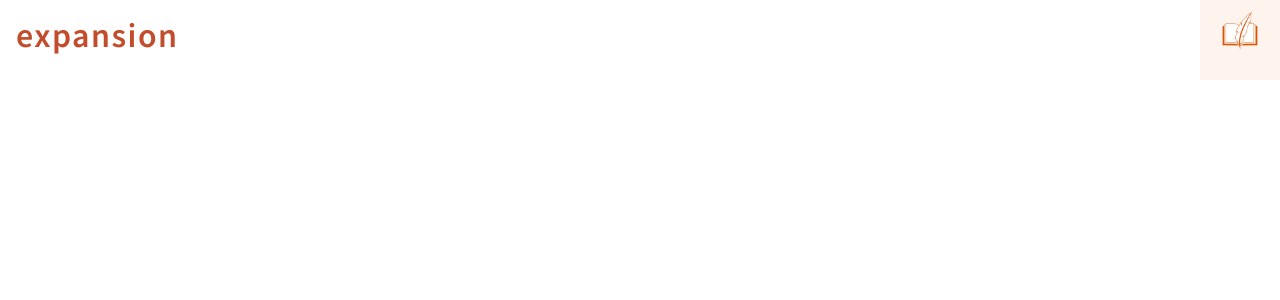
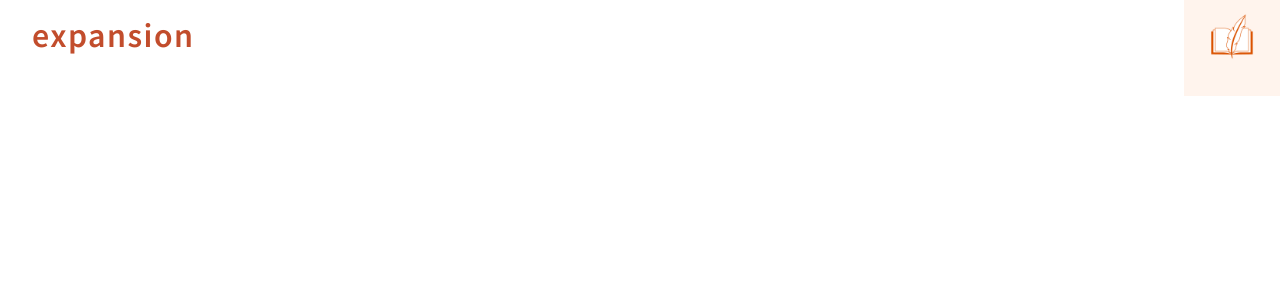
Before and after one commit to charlietait147/expansion, a Next.js app: page / in a window 1280 px wide. Shown: the top 300 px of the page. Built offline with nearby package versions, Linux system fonts and the light colour scheme.

Commit message:
add tablet styles

```diff
--- a/components/Header.tsx
+++ b/components/Header.tsx
@@ -2,9 +2,9 @@ import Image from "next/image";
 import Logo from "../public/images/expansion-logo.png";
 function Header() {
     return (
-        <header className="flex justify-between pb-2 pl-4">
+        <header className="flex justify-between pb-2 pl-4 md:pl-8">
             <h1 className=" text-2xl font-semibold text-title pt-4 tracking-wider md:text-3xl">expansion</h1>
-            <Image src = {Logo} alt="expansion logo" className="w-20 h-20" />
+            <Image src = {Logo} alt="expansion logo" className="w-20 md:w-24" />
         </header>
      );
 }
```
